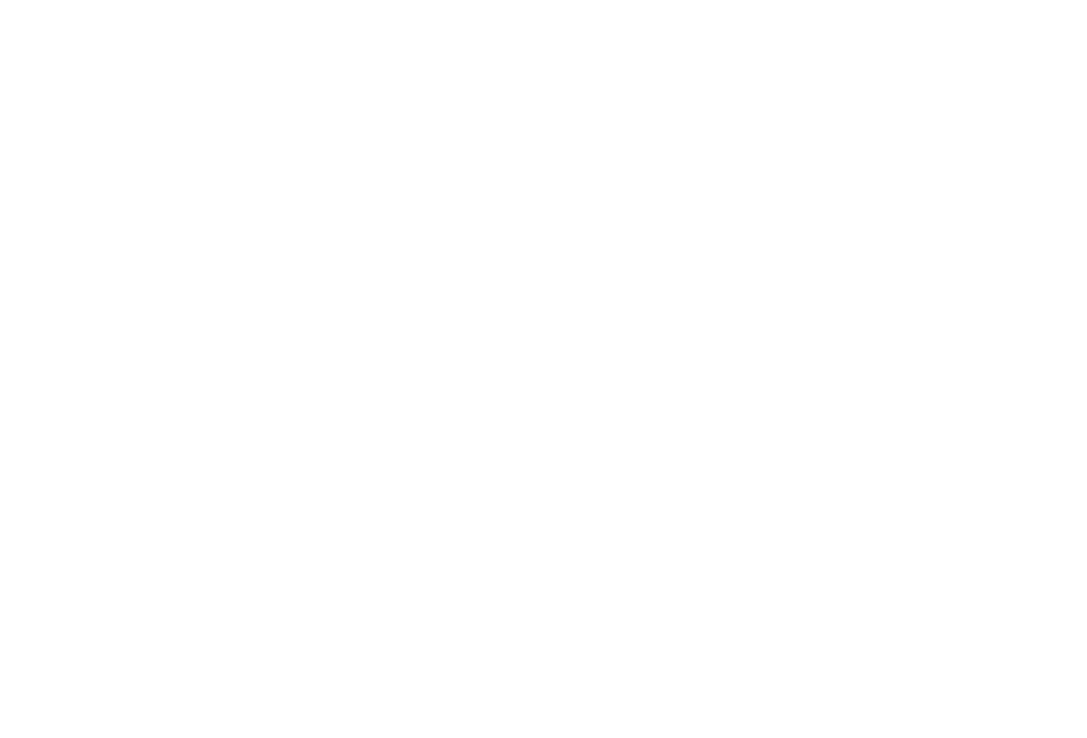
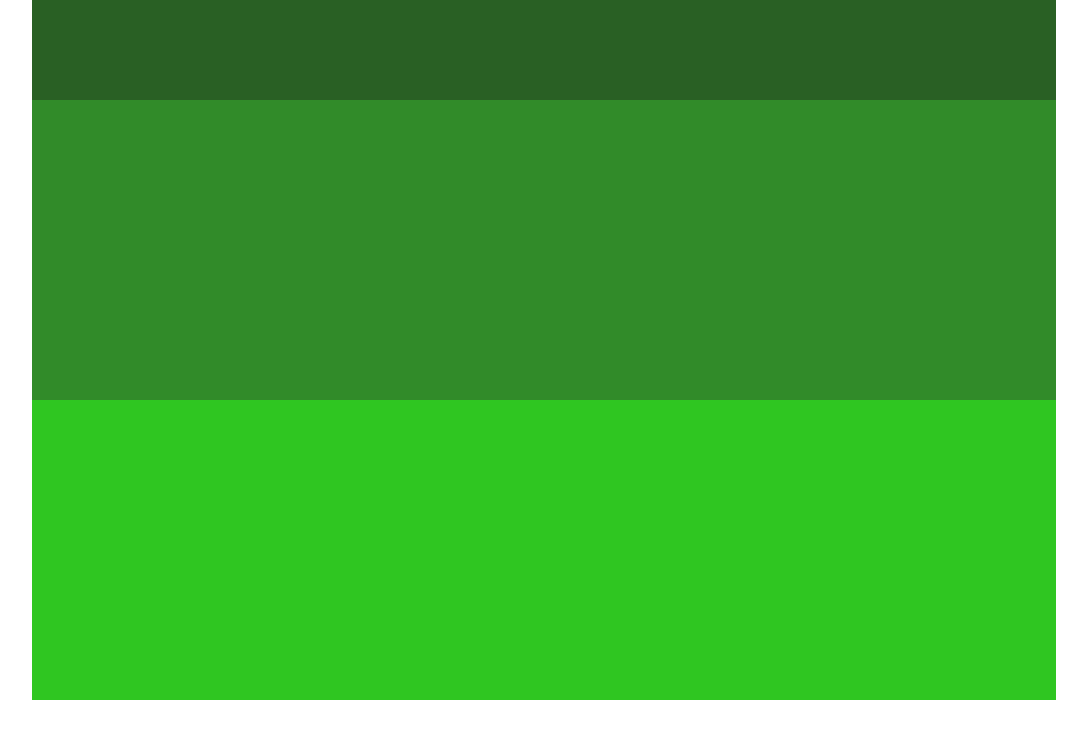
Before and after one commit to odacrem123/bike-repair-website, a plain HTML site: page index.html in a window 1280 px wide. Shown: the whole page, without its empty margins (96-1183 px from the left). Drawn offline with Linux system fonts and the light colour scheme.

Commit message:
added layout on main
added the design box for the positioning of all needed elements on the page

```diff
--- a/index.html
+++ b/index.html
@@ -4,13 +4,27 @@
   <meta charset="UTF-8">
   <meta http-equiv="X-UA-Compatible" content="IE=edge">
   <meta name="viewport" content="width=device-width, initial-scale=1.0">
-  <title>Bike Repair | Welcome</title>
+  <title>Roar Cycle - Bike Repairs in Dublin</title>
   <meta name="description" content="The trusted bike repair shop in the city">
   <meta name="keywords" content="bike, repair shop, bike shop">
+  <!-- erec meyers reset css  -->
   <link rel="stylesheet" href="css-reset.css">
+  <!-- under is my css style -->
   <link rel="stylesheet" href="style.css">
 </head>
 <body>
+  <div class="container">
+    <header>
 
+    </header>
+    <main>
+
+    </main>
+    <div class="cards">
+      <div class="card1"></div>
+      <div class="card2"></div>
+      <div class="card3"></div>
+    </div>
+  </div>
 </body>
 </html>
--- a/style.css
+++ b/style.css
@@ -0,0 +1,22 @@
+.container {
+  width: 1024px;
+  background-color: rgb(18, 60, 12);
+  min-height: 300px;
+  margin-left: auto;
+  margin-right: auto;
+}
+
+header {
+  background-color: rgb(41, 96, 36);
+  min-height: 100px;
+}
+
+main {
+  background-color: rgb(49, 139, 41);
+  min-height: 300px;
+}
+
+.cards {
+  background-color: rgb(47, 198, 33);
+  min-height: 300px;;
+}
```
